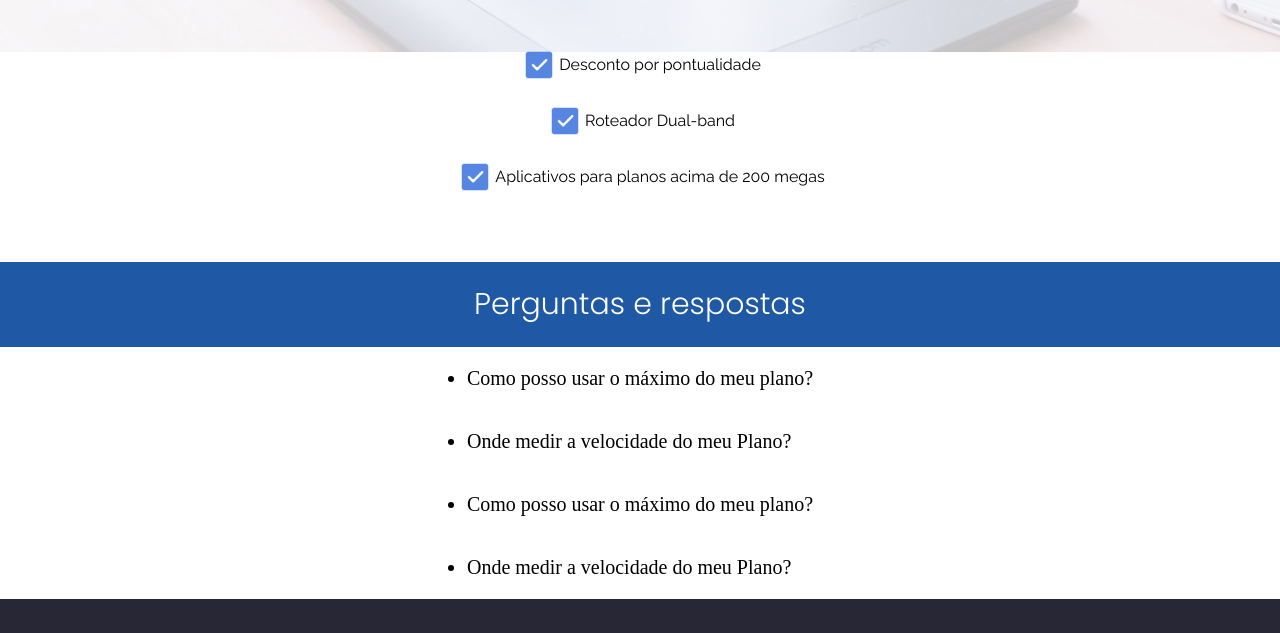
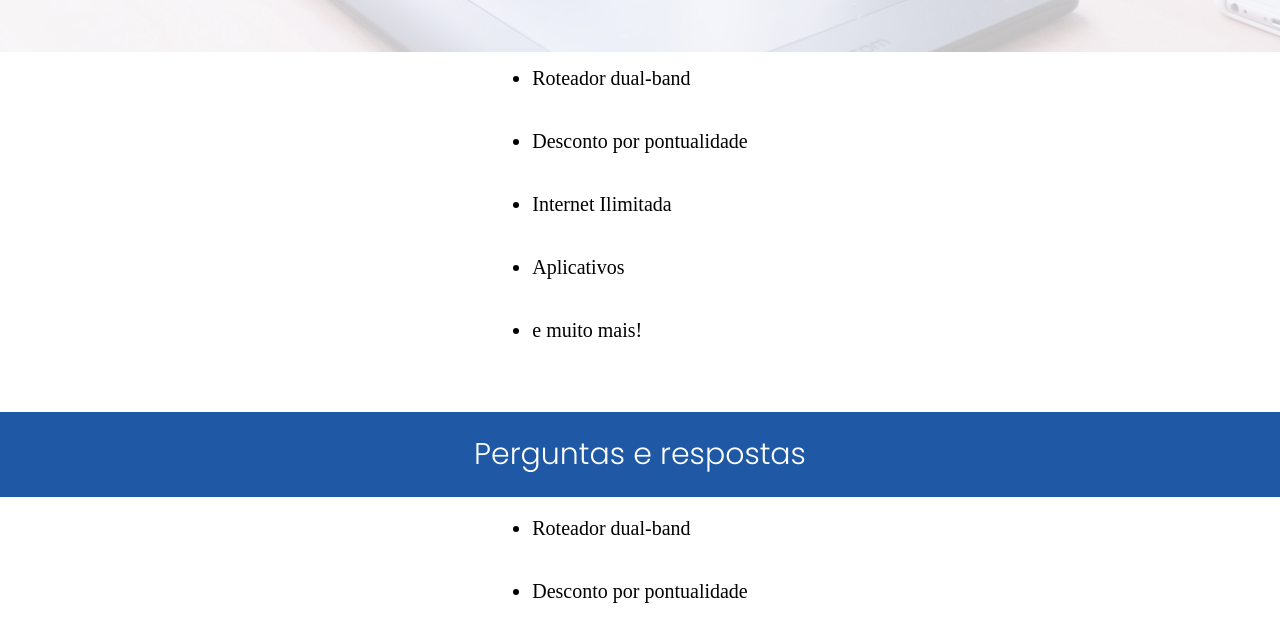
Before and after one commit to titicos/Site-provedor-internet---NETCOM, a plain HTML site: page index.html in a window 1280 px wide. Shown: the part 1288-1921 px from the top of the page. Drawn offline with Linux system fonts and the light colour scheme.

Commit message:
li ajustados

```diff
--- a/index.html
+++ b/index.html
@@ -81,18 +81,14 @@
       <section class="beneficios">
         <p class="paragrafos">Benefícios</p>
         <div class="items-beneficios">
-            <div class="beneficios-item">
-                <img src="imagem/Checked Checkbox.png" alt="">
-                <p>Desconto por pontualidade</p>
-            </div>
-            <div class="beneficios-item">
-                <img src="imagem/Checked Checkbox.png" alt="">
-                <p>Roteador Dual-band</p>
-            </div>
-            <div class="beneficios-item">
-                <img src="imagem/Checked Checkbox.png" alt="">
-                <p>Aplicativos para planos acima de 200 megas</p>
-            </div>
+            <ul>
+                <li>Roteador dual-band</li>
+                <li>Desconto por pontualidade</li>
+                <li>Internet Ilimitada</li>
+                <li>Aplicativos</li>
+                <li>e muito mais!</li>
+            </ul>
+
          </div>
 
       </section>
@@ -103,11 +99,11 @@
 
             <div class="faq">
                 <ul>
-                    <li class="pergunta">Como posso usar o máximo do meu plano?</li>
-                    <li class="pergunta">Onde medir a velocidade do meu Plano?</li>
-                    <li class="pergunta">Como posso usar o máximo do meu plano?</li>
-                    <li class="pergunta">Onde medir a velocidade do meu Plano?</li>
-
+                    <li>Roteador dual-band</li>
+                    <li>Desconto por pontualidade</li>
+                    <li>Internet Ilimitada</li>
+                    <li>Aplicativos</li>
+                    <li>e muito mais!</li>
                 </ul>
             </div>
       </section>
--- a/style.css
+++ b/style.css
@@ -137,7 +137,7 @@ main{
 }
 .beneficios{
     margin-top: 100px;
-    height:350px;
+    margin-bottom: 50px;
     width: 100%;
     background-color: rgba(255, 255, 255, 0.747);
 }
@@ -178,9 +178,7 @@ main{
     display: none;
     transition: 1s;
 }
-.mobile>li{
 
-}
 .mobile >li:hover{
     background-color: rgb(245, 248, 250);
     color:black;
@@ -201,10 +199,15 @@ main{
     justify-content: center;
 }
 
-.faq>ul>li{
+ul>li{
     padding: 20px 0px;
     font-size: 20px;
     font-family: 'Times New Roman', Times, serif;
+}
+
+li{
+font-size: 24px;
+padding: 10px;
 }
 
 .resposta{
```
